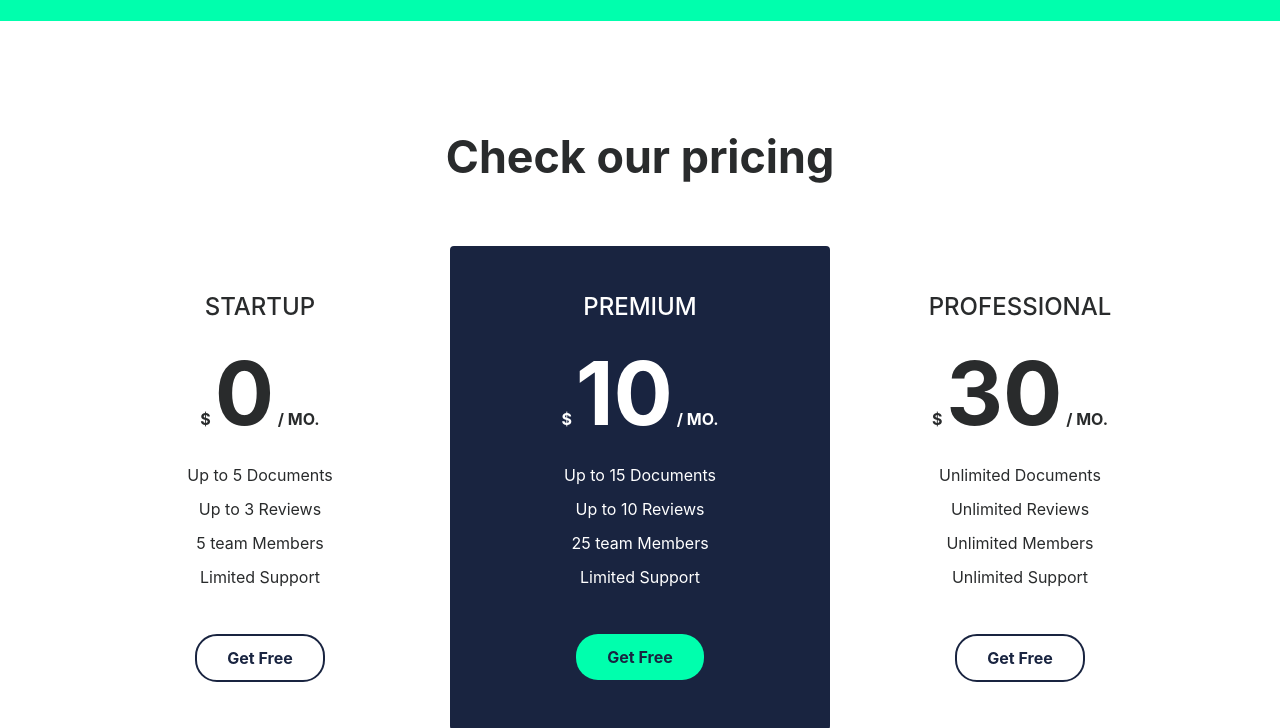
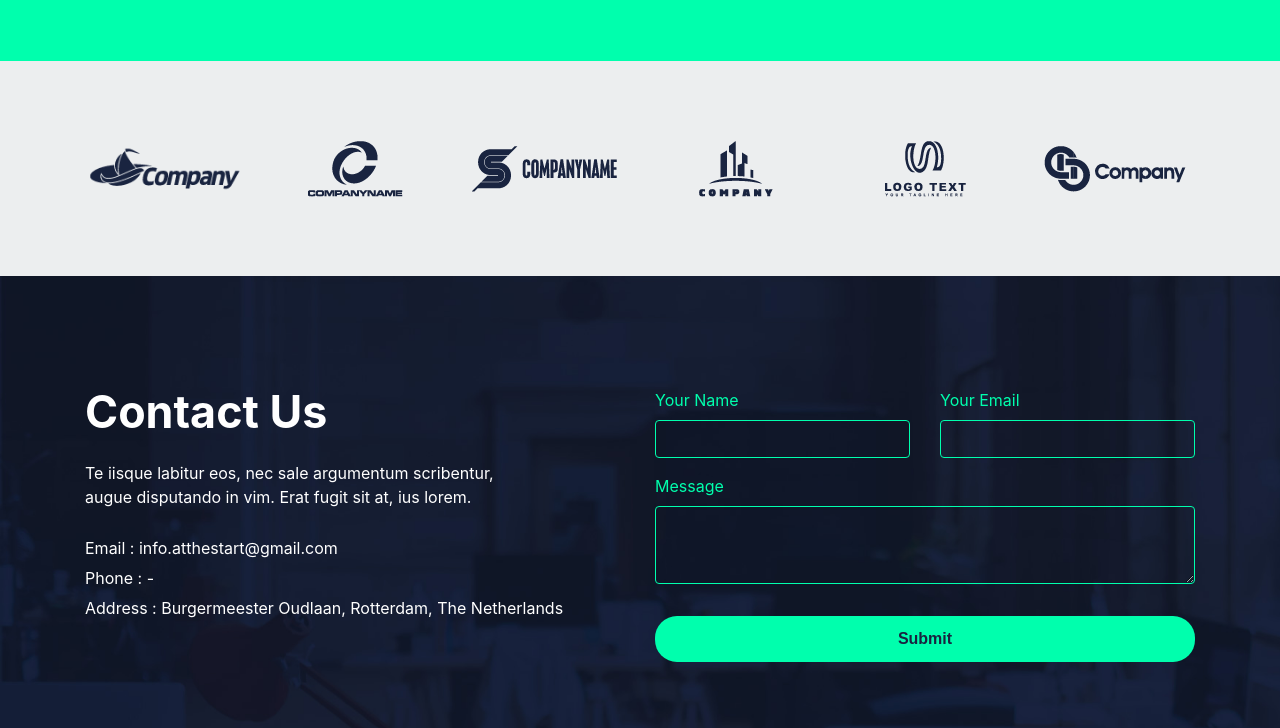
Before and after one commit to atthestarttest/atthestarttest.github.io, a plain HTML site: page index.html in a window 1280 px wide. Shown: the part 2072-2800 px from the top of the page. Drawn offline with Linux system fonts and the light colour scheme.

Commit message:
Update index.html

```diff
--- a/index.html
+++ b/index.html
@@ -25,6 +25,7 @@
                 <div class="row justify-content-between">
                     <div class="col-2">
                         <img src="img/logo.png" alt="logo">
+			<p>@TheStart</p>
                     </div>
                     <div class="col-6 align-self-center text-right">
                         <a href="#" class="text-white lead">Get Early Access</a>
@@ -94,46 +95,6 @@
                 <div data-aos="fade-right" data-aos-duration="1000" data-aos-once="true" class="col-md-6 align-self-center flex-md-first">
                     <img src="img/feature-2.png" alt="Safe and reliable" class="mx-auto d-block">
                 </div>
-            </div>
-        </div>
-    </div>
-
-    <!-- price table -->
-    <div class="container my-5 py-2" id="price-table">
-        <h2 class="text-center font-weight-bold d-block mb-3">Check our pricing</h2>
-        <div class="row">
-            <div data-aos="fade-right" data-aos-delay="200" data-aos-duration="1000" data-aos-once="true" class="col-md-4 text-center py-4 mt-5">
-                <h4 class="my-4">STARTUP</h4>
-                <p class="font-weight-bold">$ <span class="display-2 font-weight-bold">0</span> / MO.</p>
-                <ul class="list-unstyled">
-                    <li>Up to 5 Documents</li>
-                    <li>Up to 3 Reviews</li>
-                    <li>5 team Members</li>
-                    <li>Limited Support</li>
-                </ul>
-                <a href="#" class="btn my-4 font-weight-bold atlas-cta cta-ghost">Get Free</a>
-            </div>
-            <div data-aos="fade-up" data-aos-duration="1000" data-aos-once="true" class="col-md-4 text-center py-4 mt-5 rounded" id="price-table__premium">
-                <h4 class="my-4">PREMIUM</h4>
-                <p class="font-weight-bold">$ <span class="display-2 font-weight-bold">10</span> / MO.</p>
-                <ul class="list-unstyled">
-                    <li>Up to 15 Documents</li>
-                    <li>Up to 10 Reviews</li>
-                    <li>25 team Members</li>
-                    <li>Limited Support</li>
-                </ul>
-                <a href="#" class="btn my-4 font-weight-bold atlas-cta cta-green">Get Free</a>
-            </div>
-            <div data-aos="fade-left" data-aos-delay="200" data-aos-duration="1000" data-aos-once="true" class="col-md-4 text-center py-4 mt-5">
-                <h4 class="my-4">PROFESSIONAL</h4>
-                <p class="font-weight-bold">$ <span class="display-2 font-weight-bold">30</span> / MO.</p>
-                <ul class="list-unstyled">
-                    <li>Unlimited Documents</li>
-                    <li>Unlimited Reviews</li>
-                    <li>Unlimited Members</li>
-                    <li>Unlimited Support</li>
-                </ul>
-                <a href="#" class="btn my-4 font-weight-bold atlas-cta cta-ghost">Get Free</a>
             </div>
         </div>
     </div>
```
